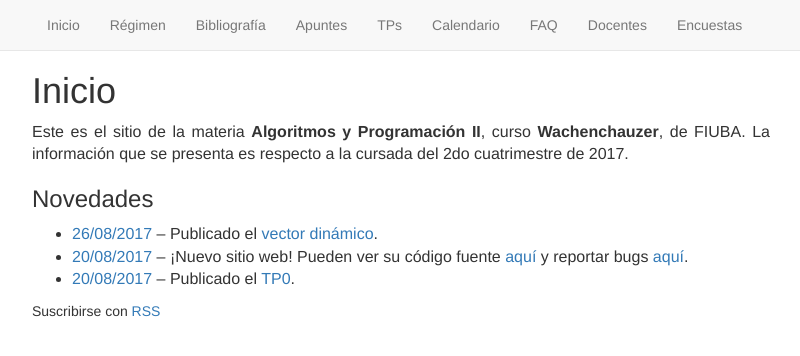
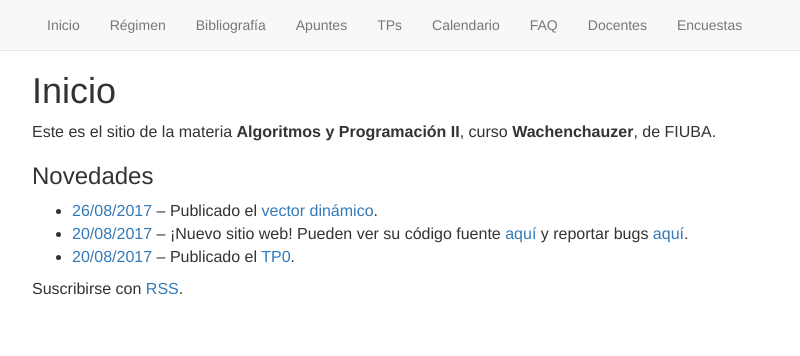
Before and after one commit to algoritmos-rw/algoritmos, a Jekyll site: the page built from docs/static/00_index.md, in a window 1280 px wide. Shown: the top 356 px of the page, without its empty margins (239-1039 px from the left). Built offline with Jekyll 4.4.1, drawn with Linux system fonts in a browser that asks for light colours.

Commit message:
Cambios varios:
- Fix HTML del home.
- Fix link al feed.
- Fix README.

```diff
--- a/docs/_layouts/home.html
+++ b/docs/_layouts/home.html
@@ -9,10 +9,9 @@
   <p>
     Este es el sitio de la materia <strong>Algoritmos y Programación II</strong>,
     curso <strong>Wachenchauzer</strong>, de FIUBA.
-    La información que se presenta es respecto a la cursada del 2do cuatrimestre de 2017.
   </p>
 
-  <h3 class="page-heading">Novedades</h1>
+  <h3 class="page-heading">Novedades</h3>
 
   <ul class="post-list">
 	{% for post in site.posts %}
@@ -26,6 +25,6 @@
 	{% endfor %}
   </ul>
 
-  Suscribirse con <a href="{{ "/feed.xml" | relative_url }} class="rss-subscribe">RSS</a></p>
+  <p>Suscribirse con <a href="{{ '/feed.xml' | relative_url }}" class="rss-subscribe">RSS</a>.</p>
 
 </div>
```
Also changed, not shown: README.md.
